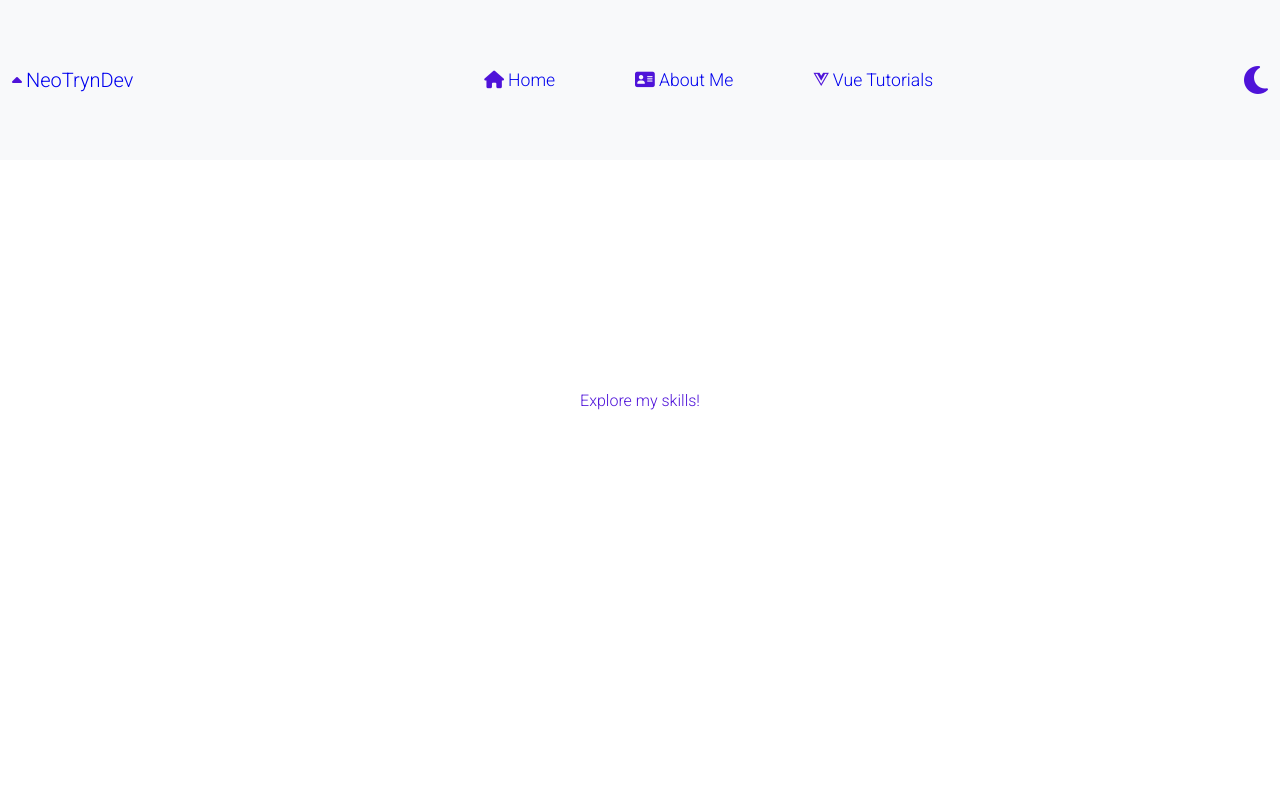
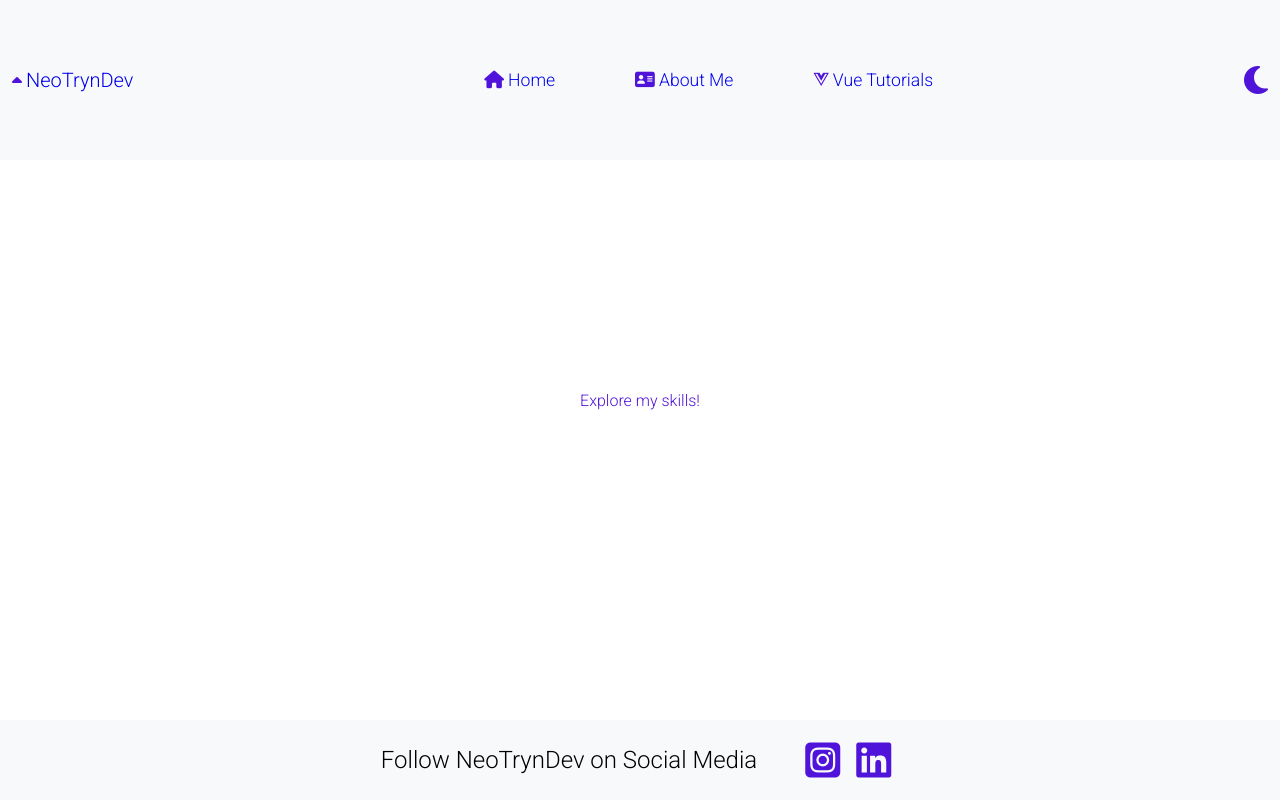
Before and after one commit to NeoTryn/Portfolio, a Vue app: page / in a window 1280 px wide. Built offline with nearby package versions, Linux system fonts and the light colour scheme.

Commit message:
footer added

```diff
--- /dev/null
+++ b/src/components/Footer/FooterHome.vue
@@ -0,0 +1,31 @@
+<script setup lang="ts">
+
+import FooterList from '@/components/Footer/FooterList.vue'
+</script>
+
+<template>
+  <div class="footer">
+    <h2>Follow NeoTrynDev on Social Media</h2>
+    <FooterList></FooterList>
+  </div>
+</template>
+
+<style scoped>
+.footer {
+  top: 90%;
+  left: 0;
+
+  width: 100%;
+  height: 10%;
+
+  position: absolute;
+
+  display: flex;
+  flex-direction: row;
+
+  justify-content: center;
+  align-items: center;
+
+  background-color: var(--white);
+}
+</style>
--- /dev/null
+++ b/src/components/Footer/FooterList.vue
@@ -0,0 +1,40 @@
+<script setup lang="ts">
+
+</script>
+
+<template>
+  <ul class="footerlist">
+    <li class="footeritem">
+      <a target="_blank" href="https://instagram.com/felix_._.e">
+        <i class="fa-brands fa-square-instagram"></i>
+      </a>
+      <a target="_blank" href="https://www.linkedin.com/in/felix-eidler-256495314/">
+        <i class="fa-brands fa-linkedin"></i>
+      </a>
+    </li>
+  </ul>
+</template>
+
+<style scoped>
+  .footerlist {
+    list-style-type: none;
+  }
+
+  a {
+    text-decoration: none;
+  }
+
+  i {
+    color: var(--brandcolor);
+
+    font-size: 2.5rem;
+
+    transition: color 0.3s ease;
+
+    padding: 0.5rem;
+  }
+
+  i:hover {
+    color: var(--brandcolorshadedarkmid)
+  }
+</style>
--- a/src/components/Views/HomeView.vue
+++ b/src/components/Views/HomeView.vue
@@ -1,9 +1,12 @@
-<script setup lang="ts"></script>
+<script setup lang="ts">
+import FooterHome from '@/components/Footer/FooterHome.vue'
+</script>
 
 <template>
   <div class="container">
     <RouterLink id="link" to="/game">Explore my skills!</RouterLink>
   </div>
+  <FooterHome></FooterHome>
 </template>
 
 <style scoped>
```
